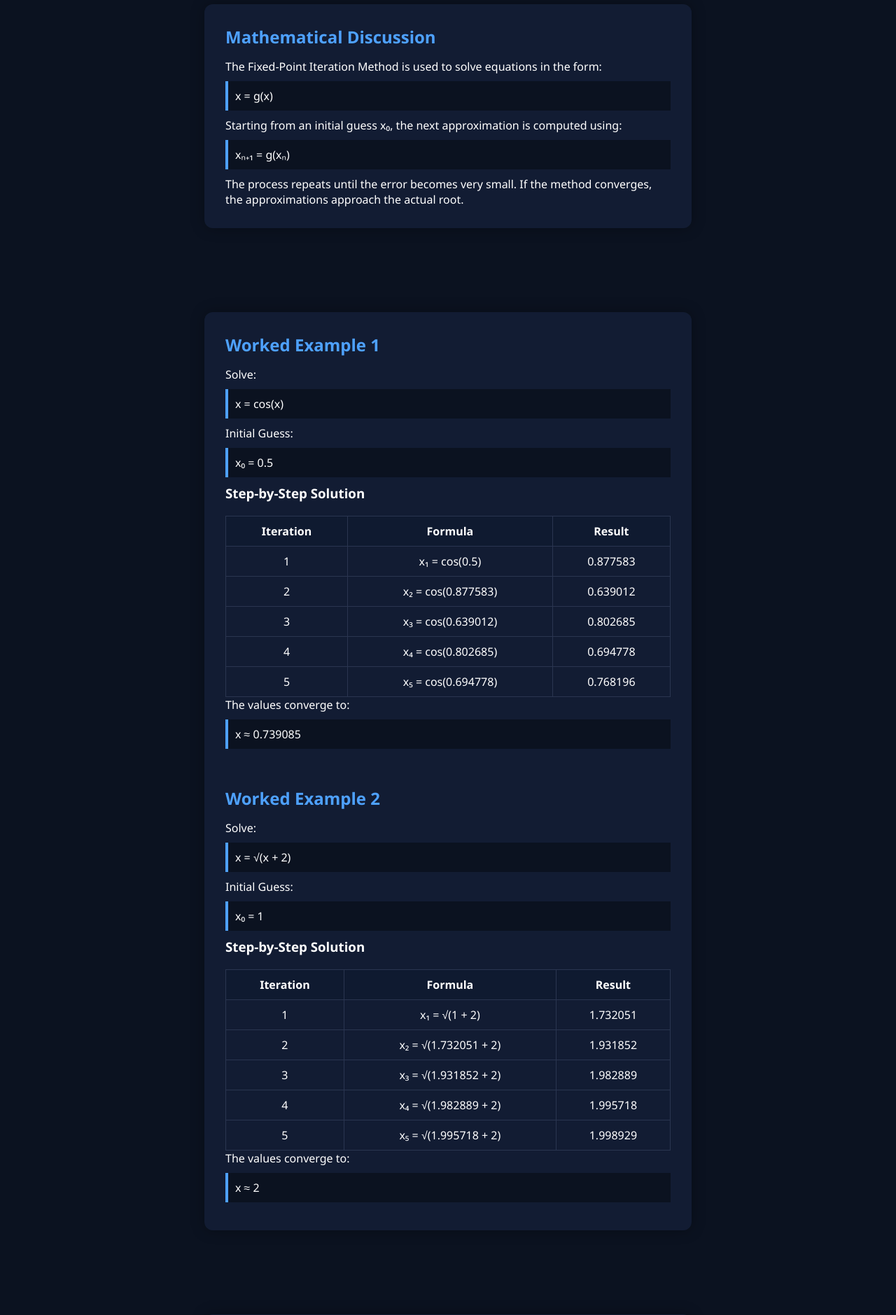
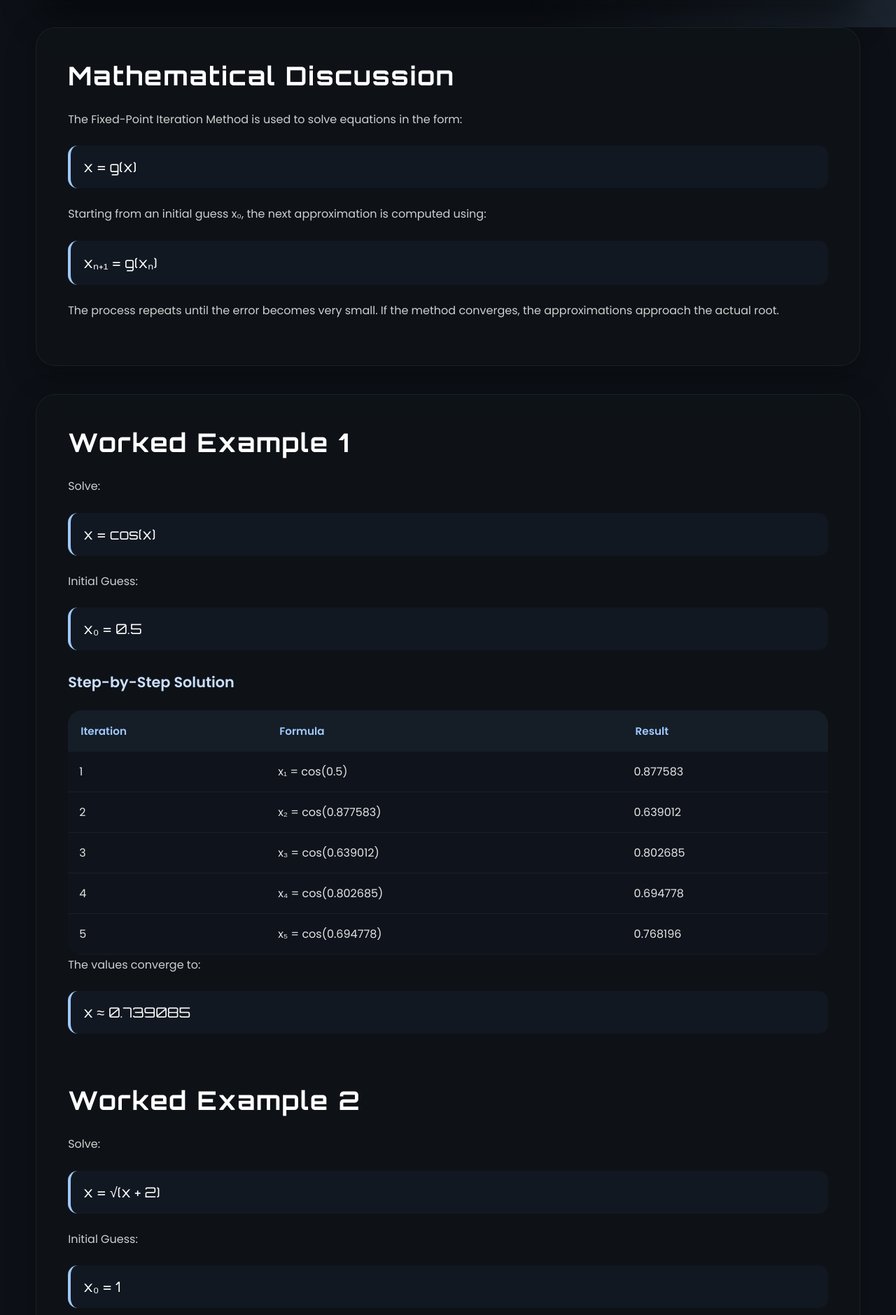
Before and after one commit to Kizzycielo/fixed-point-iteration, a Flask app: page / in a window 1280 px wide. Shown: the part 761-2640 px from the top of the page at 70% size. Run offline with Flask 3, Linux system fonts and the light colour scheme.

Commit message:
Refactor CSS with Google Fonts and layout updates

```diff
--- a/static/style.css
+++ b/static/style.css
@@ -1,145 +1,414 @@
-* {
-    margin: 0;
-    padding: 0;
-    box-sizing: border-box;
-    font-family: "Segoe UI", sans-serif;
+/* =========================
+   GOOGLE FONT
+========================= */
+@import url('https://fonts.googleapis.com/css2?family=Orbitron:wght@400;500;600;700&family=Poppins:wght@300;400;500;600&display=swap');
+
+/* =========================
+   RESET
+========================= */
+*{
+    margin:0;
+    padding:0;
+    box-sizing:border-box;
+    scroll-behavior:smooth;
 }
 
-body {
-    background: #0b1220;
-    color: white;
+body{
+    background:#0d1117;
+    font-family:'Poppins', sans-serif;
+    color:white;
+    overflow-x:hidden;
 }
 
-/* NAV */
-.nav {
-    display: flex;
-    justify-content: space-between;
-    padding: 20px 60px;
-    background: #0f1a30;
-    position: sticky;
-    top: 0;
+/* =========================
+   BACKGROUND
+========================= */
+body::before{
+    content:'';
+    position:fixed;
+    inset:0;
+    background:
+    radial-gradient(circle at top left, rgba(95,131,160,0.25), transparent 35%),
+    radial-gradient(circle at bottom right, rgba(74,95,120,0.25), transparent 35%);
+    z-index:-1;
 }
 
-.nav .logo {
-    font-size: 20px;
-    font-weight: bold;
+/* =========================
+   NAVBAR
+========================= */
+.nav{
+    width:92%;
+    margin:25px auto;
+    padding:20px 40px;
+
+    display:flex;
+    justify-content:space-between;
+    align-items:center;
+
+    background:rgba(18,22,28,0.75);
+    border:1px solid rgba(255,255,255,0.08);
+
+    backdrop-filter:blur(14px);
+
+    border-radius:28px;
+
+    position:sticky;
+    top:20px;
+    z-index:1000;
+
+    box-shadow:
+    0 10px 30px rgba(0,0,0,0.35);
 }
 
-.nav .logo span {
-    color: #4ea1ff;
+.logo{
+    font-size:1.4rem;
+    font-weight:700;
+    font-family:'Orbitron', sans-serif;
+    letter-spacing:1px;
+    color:white;
 }
 
-.nav a {
-    color: white;
-    margin-left: 20px;
-    text-decoration: none;
+.logo span{
+    color:#9ec9ff;
 }
 
-/* HERO */
-.hero {
-    height: 80vh;
-    display: flex;
-    align-items: center;
-    justify-content: center;
-    text-align: center;
-    background: radial-gradient(circle at top, #1b2a4a, #0b1220);
+nav{
+    display:flex;
+    gap:28px;
 }
 
-.hero h1 {
-    font-size: 50px;
+nav a{
+    text-decoration:none;
+    color:#d6d6d6;
+    font-size:0.95rem;
+    transition:0.3s;
+    position:relative;
 }
 
-.hero p {
-    margin-top: 10px;
-    color: #b6c2d9;
+nav a:hover{
+    color:white;
 }
 
-.btn {
-    display: inline-block;
-    margin-top: 20px;
-    padding: 12px 25px;
-    background: #4ea1ff;
-    color: white;
-    border-radius: 8px;
-    text-decoration: none;
+nav a::after{
+    content:'';
+    position:absolute;
+    width:0%;
+    height:2px;
+    left:0;
+    bottom:-6px;
+    background:#9ec9ff;
+    transition:0.3s;
 }
 
-/* SECTIONS */
-.card-section, .calculator, .result-section {
-    padding: 60px;
-    display: flex;
-    justify-content: center;
+nav a:hover::after{
+    width:100%;
 }
 
-.card {
-    background: #121c33;
-    padding: 30px;
-    border-radius: 12px;
-    width: 60%;
-    box-shadow: 0 0 20px rgba(0,0,0,0.3);
+/* =========================
+   HERO
+========================= */
+.hero{
+    width:92%;
+    min-height:80vh;
+    margin:auto;
+
+    display:flex;
+    align-items:center;
+    justify-content:center;
+
+    background:
+    linear-gradient(rgba(0,0,0,0.45), rgba(0,0,0,0.55)),
+    url('https://images.unsplash.com/photo-1511818966892-d7d671e672a2?q=80&w=1400&auto=format&fit=crop');
+
+    background-size:cover;
+    background-position:center;
+
+    border-radius:30px;
+
+    padding:70px;
+
+    box-shadow:
+    0 25px 50px rgba(0,0,0,0.45);
+
+    overflow:hidden;
 }
 
-h2 {
-    margin-bottom: 15px;
-    color: #4ea1ff;
+.hero-text{
+    max-width:700px;
 }
 
-.formula {
-    background: #0b1220;
-    padding: 10px;
-    margin: 10px 0;
-    border-left: 4px solid #4ea1ff;
+.hero-text h1{
+    font-size:5rem;
+    line-height:1;
+    margin-bottom:20px;
+
+    font-family:'Orbitron', sans-serif;
+    text-transform:uppercase;
+    letter-spacing:3px;
 }
 
-.formula.big {
-    font-size: 22px;
-    text-align: center;
+.hero-text p{
+    color:#d8d8d8;
+    font-size:1.15rem;
+    margin-bottom:35px;
+    max-width:550px;
 }
 
-/* FORM */
-form {
-    display: flex;
-    flex-direction: column;
+.btn{
+    display:inline-block;
+    padding:16px 34px;
+
+    background:rgba(255,255,255,0.08);
+
+    border:1px solid rgba(255,255,255,0.12);
+
+    color:white;
+    text-decoration:none;
+
+    border-radius:18px;
+
+    backdrop-filter:blur(12px);
+
+    transition:0.3s;
 }
 
-input {
-    margin: 10px 0;
-    padding: 10px;
-    border-radius: 6px;
-    border: none;
-    outline: none;
+.btn:hover{
+    background:#9ec9ff;
+    color:#111;
+    transform:translateY(-3px);
 }
 
-button {
-    margin-top: 15px;
-    padding: 12px;
-    background: #4ea1ff;
-    border: none;
-    color: white;
-    cursor: pointer;
-    border-radius: 6px;
+/* =========================
+   SECTIONS
+========================= */
+.card-section,
+.calculator,
+.result-section{
+    width:92%;
+    margin:40px auto;
 }
 
-/* TABLE */
-table {
-    width: 100%;
-    margin-top: 20px;
-    border-collapse: collapse;
+/* =========================
+   CARD DESIGN
+========================= */
+.card{
+    background:rgba(15,19,24,0.92);
+
+    border:1px solid rgba(255,255,255,0.06);
+
+    border-radius:28px;
+
+    padding:45px;
+
+    backdrop-filter:blur(16px);
+
+    box-shadow:
+    0 12px 40px rgba(0,0,0,0.35);
 }
 
-th, td {
-    border: 1px solid #2a3550;
-    padding: 10px;
-    text-align: center;
+.card h2{
+    font-size:2.3rem;
+    margin-bottom:25px;
+
+    font-family:'Orbitron', sans-serif;
+    letter-spacing:2px;
 }
 
-th {
-    background: #0f1a30;
+.card h3{
+    margin-top:30px;
+    margin-bottom:18px;
+    font-size:1.3rem;
+    color:#cddfff;
 }
 
-/* FOOTER */
-footer {
-    text-align: center;
-    padding: 20px;
-    color: #777;
-}sss
+.card p{
+    line-height:1.9;
+    color:#cfcfcf;
+    margin-bottom:18px;
+}
+
+/* =========================
+   FORMULA
+========================= */
+.formula{
+    margin:22px 0;
+    padding:18px;
+
+    background:#121821;
+
+    border-left:4px solid #9ec9ff;
+
+    border-radius:14px;
+
+    font-size:1.25rem;
+
+    font-family:'Orbitron', sans-serif;
+
+    overflow-x:auto;
+}
+
+.big{
+    text-align:center;
+    font-size:2rem;
+}
+
+/* =========================
+   TABLE
+========================= */
+table{
+    width:100%;
+    border-collapse:collapse;
+    margin-top:25px;
+
+    overflow:hidden;
+    border-radius:20px;
+}
+
+table th{
+    background:#151d27;
+    color:#9ec9ff;
+    padding:18px;
+    text-align:left;
+    font-size:0.95rem;
+}
+
+table td{
+    padding:16px;
+    border-bottom:1px solid rgba(255,255,255,0.05);
+    color:#e5e5e5;
+}
+
+table tr{
+    background:#0f141c;
+    transition:0.3s;
+}
+
+table tr:hover{
+    background:#161f2a;
+}
+
+/* =========================
+   FORM
+========================= */
+form{
+    display:flex;
+    flex-direction:column;
+    gap:18px;
+    margin-top:25px;
+}
+
+label{
+    font-size:0.95rem;
+    color:#d8d8d8;
+}
+
+input{
+    padding:16px;
+
+    border:none;
+    outline:none;
+
+    border-radius:16px;
+
+    background:#121821;
+
+    color:white;
+
+    font-size:1rem;
+
+    border:1px solid rgba(255,255,255,0.06);
+}
+
+input:focus{
+    border:1px solid #9ec9ff;
+}
+
+button{
+    margin-top:10px;
+
+    padding:16px;
+
+    border:none;
+
+    border-radius:18px;
+
+    background:#9ec9ff;
+
+    color:#111;
+
+    font-size:1rem;
+    font-weight:600;
+
+    cursor:pointer;
+
+    transition:0.3s;
+}
+
+button:hover{
+    transform:translateY(-3px);
+    opacity:0.9;
+}
+
+/* =========================
+   FOOTER
+========================= */
+footer{
+    width:92%;
+    margin:50px auto 30px auto;
+
+    padding:25px;
+
+    text-align:center;
+
+    background:rgba(15,19,24,0.85);
+
+    border-radius:24px;
+
+    border:1px solid rgba(255,255,255,0.05);
+
+    color:#bdbdbd;
+}
+
+/* =========================
+   RESPONSIVE
+========================= */
+@media(max-width:900px){
+
+    .hero-text h1{
+        font-size:3rem;
+    }
+
+    .nav{
+        flex-direction:column;
+        gap:18px;
+    }
+
+    nav{
+        flex-wrap:wrap;
+        justify-content:center;
+    }
+
+    .card{
+        padding:28px;
+    }
+}
+
+@media(max-width:600px){
+
+    .hero{
+        padding:40px 25px;
+    }
+
+    .hero-text h1{
+        font-size:2.2rem;
+    }
+
+    .card h2{
+        font-size:1.7rem;
+    }
+
+    table{
+        display:block;
+        overflow-x:auto;
+    }
+}
```
